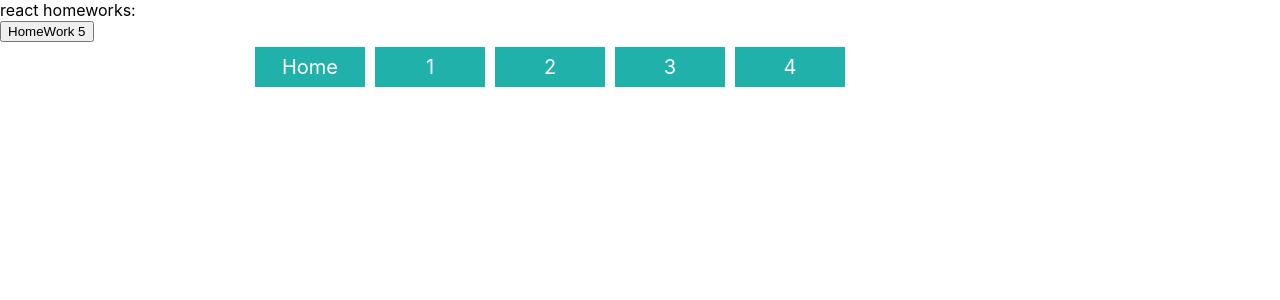
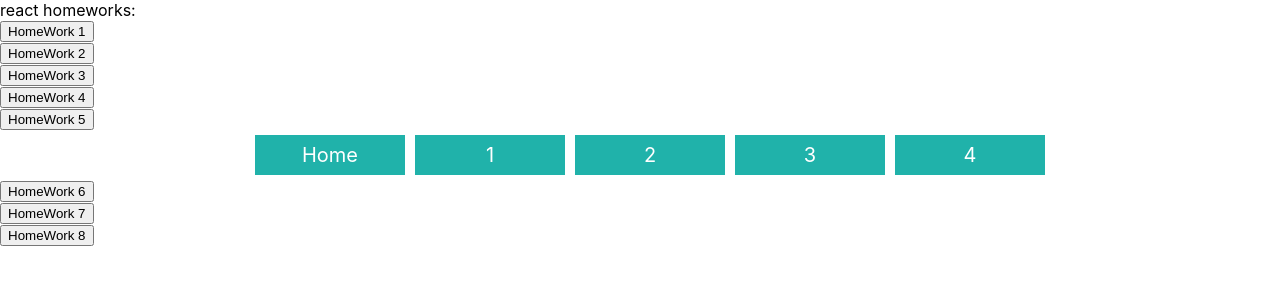
Before and after one commit to saintic132/TDHomeWork, a React (Create React App) app: page / in a window 1280 px wide. Shown: the top 300 px of the page. Built offline with nearby package versions, Linux system fonts and the light colour scheme.

Commit message:
Завершена работа над ДЗ5

```diff
--- a/src/p1-main/m1-ui/u1-app/App.tsx
+++ b/src/p1-main/m1-ui/u1-app/App.tsx
@@ -12,14 +12,14 @@ import HW8 from '../../../p2-homeworks/h8/HW8'
 function App() {
 
     let [state, setState] = useState([
-        // {id: 1, title: 'HomeWork 1' , collapse: false, component: <HW1 />},
-        // {id: 2, title: 'HomeWork 2' , collapse: false, component: <HW2 />},
-        // {id: 3, title: 'HomeWork 3' , collapse: false, component: <HW3 />},
-        // {id: 4, title: 'HomeWork 4' , collapse: false, component: <HW4 />},
+        {id: 1, title: 'HomeWork 1' , collapse: false, component: <HW1 />},
+        {id: 2, title: 'HomeWork 2' , collapse: false, component: <HW2 />},
+        {id: 3, title: 'HomeWork 3' , collapse: false, component: <HW3 />},
+        {id: 4, title: 'HomeWork 4' , collapse: false, component: <HW4 />},
         {id: 5, title: 'HomeWork 5' , collapse: true, component: <HW5 />},
-        // {id: 6, title: 'HomeWork 6' , collapse: false, component: <HW6 />},
-        // {id: 7, title: 'HomeWork 7' , collapse: false, component: <HW7 />},
-        // {id: 8, title: 'HomeWork 8' , collapse: false, component: <HW8 />}
+        {id: 6, title: 'HomeWork 6' , collapse: false, component: <HW6 />},
+        {id: 7, title: 'HomeWork 7' , collapse: false, component: <HW7 />},
+        {id: 8, title: 'HomeWork 8' , collapse: false, component: <HW8 />}
     ]);
 
     const onClickCollapse = (id: number) => {
--- a/src/p2-homeworks/h5/Components.tsx
+++ b/src/p2-homeworks/h5/Components.tsx
@@ -2,19 +2,17 @@ import React from 'react'
 import {Routes, Route, Navigate} from "react-router-dom";
 import PreJunior from "./pages/PreJunior";
 import Error404 from "./pages/Error404";
-import HW5 from "./HW5";
 
 export const PATH = {
     PRE_JUNIOR: '/pre-junior',
-    // add paths
 }
 
 function Components() {
     return (
         <div>
             <Routes>
-                <Route path={'/'} element={() => <Navigate to={'/pages'}/>}/>
-                <Route path='/pages' element={<PreJunior/>}/>
+                <Route path={'/'} element={() => <Navigate to={PATH.PRE_JUNIOR}/>}/>
+                <Route path={PATH.PRE_JUNIOR} element={<PreJunior/>}/>
                 <Route path='*' element={<Error404/>}/>
             </Routes>
         </div>
--- a/src/p2-homeworks/h5/HW5.tsx
+++ b/src/p2-homeworks/h5/HW5.tsx
@@ -1,18 +1,18 @@
 import React from 'react'
 import Header from './Header'
 import Components from './Components'
-import {BrowserRouter} from "react-router-dom";
+import {HashRouter} from "react-router-dom";
 
 function HW5() {
     return (
         <div>
-            <BrowserRouter>
+            <HashRouter>
 
                 <Header/>
 
                 <Components/>
 
-            </BrowserRouter>
+            </HashRouter>
         </div>
     )
 }
--- a/src/p2-homeworks/h5/Header.module.css
+++ b/src/p2-homeworks/h5/Header.module.css
@@ -6,7 +6,7 @@
 
 }
 
-.headerNames > div {
+.headerNames > a > div {
     width: 150px;
     height: 40px;
     font-size: 20px;
@@ -18,12 +18,12 @@
     align-items: center;
 }
 
-.headerNames > div > a {
+.headerNames >  a {
     color: white;
     text-decoration: none;
 }
 
-.headerNames > div > a:hover {
+.headerNames > a:hover > div {
     text-decoration: underline;
     background: mediumslateblue;
     transition: 0.3s;
--- a/src/p2-homeworks/h5/Header.tsx
+++ b/src/p2-homeworks/h5/Header.tsx
@@ -6,25 +6,37 @@ function Header() {
     return (
         <div className={s.headerNames}>
 
+            <NavLink to='/'>
                 <div>
-                <NavLink to='/'>Home</NavLink>
+                    Home
                 </div>
+            </NavLink>
 
+            <NavLink to='/pre-junior'>
                 <div>
-                <NavLink to='/pages'>1</NavLink>
+                    1
                 </div>
+            </NavLink>
 
+            <NavLink to="/pre-junior">
                 <div>
-                <NavLink to="/pages">2</NavLink>
+                    2
                 </div>
+            </NavLink>
 
+            <NavLink to="/pre-junior">
                 <div>
-                <NavLink to="/pages">3</NavLink>
+                    3
                 </div>
+            </NavLink>
 
+            <NavLink to="/pre-junior">
                 <div>
-                <NavLink to="/pages">4</NavLink>
+                    4
                 </div>
+            </NavLink>
+
+
 
         </div>
     )
```
Lines whose indentation alone changed are shown as unchanged.
